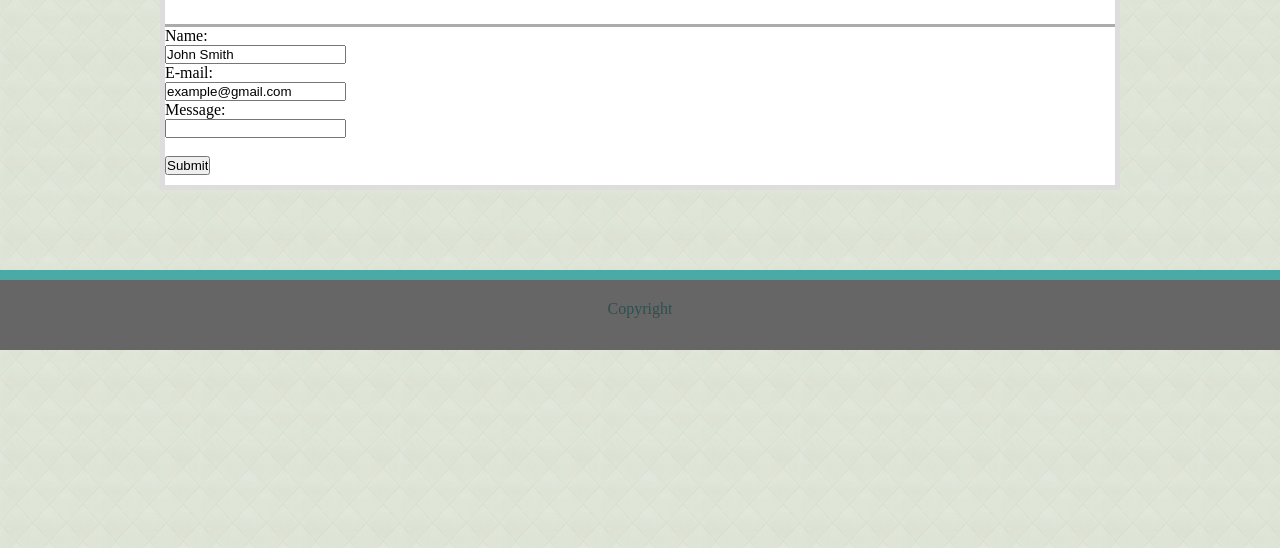
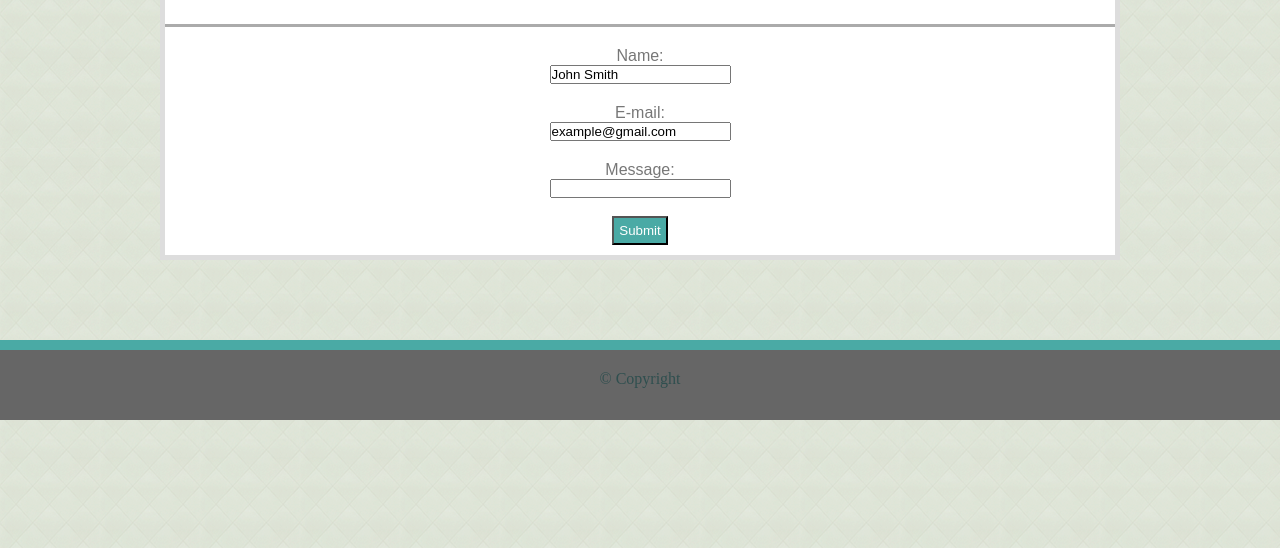
Before and after one commit to martinpolder/Basic-Portfolio, a plain HTML site: page contact.html in a window 1280 px wide. Shown: the part 252-800 px from the top of the page. Drawn offline with Linux system fonts and the light colour scheme.

Commit message:
contact page CSS complete

```diff
--- a/assets/css/style.css
+++ b/assets/css/style.css
@@ -128,7 +128,35 @@ p {
 
 }
 
-footer {
+form {
+   clear:both;
+    font-family: Arial, Helvetica, sans-serif;
+    color: #777777;
+    text-align: center
+}
+
+.inputinfo
+ {
+     margin-top: 10px;
+     padding-top: 10px;
+ }
+
+ #button {
+     background-color: #4aaaa5;
+     color: white;
+     padding: 5px;
+ }
+
+
+
+
+.portfolio {
+    clear: both;
+}
+
+
+
+ footer {
     clear: both;
     background-color: #666666;
     border-top: 10px solid #4aaaa5;
--- a/contact.html
+++ b/contact.html
@@ -48,21 +48,32 @@
      <section class="pagebody">
 
         <div id="bodytitle">
-            Contact
+           <strong>Contact</strong>
         </div>
 
 
     <!-- Contact Form   -->
 
         <form>
+               <div class="inputinfo">
                 Name:<br>
                 <input type="text" name="name" value="John Smith"><br>
+             </div>
+
+                <div class="inputinfo">
                 E-mail:<br>
                 <input type="text" name="e-mail" value="example@gmail.com"><br>
+            </div>
+
+                <div class="inputinfo">
                 Message:<br>
                 <input type="text" name="message"><br>
+            </div>
+
                 <br>
-                <input type="submit" value="Submit">
+
+
+                <input id="button" type="submit" value="Submit">
 
          </form>
 
@@ -76,7 +87,7 @@
 
 <footer>
 
-        Copyright
+        &copy Copyright
 
 </footer>
 
```
Also changed, not shown: portfolio.html (+2 -2 lines).
